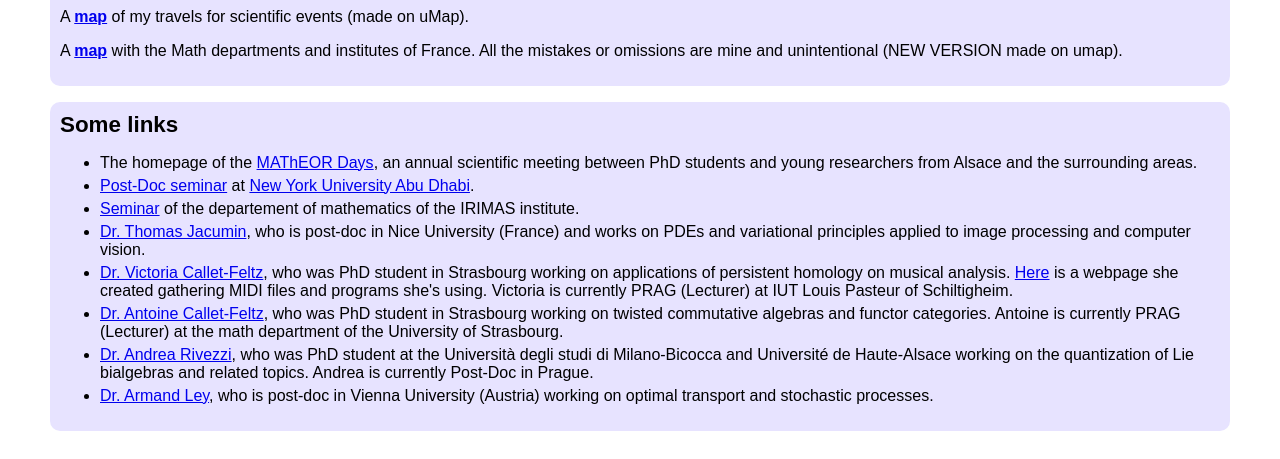
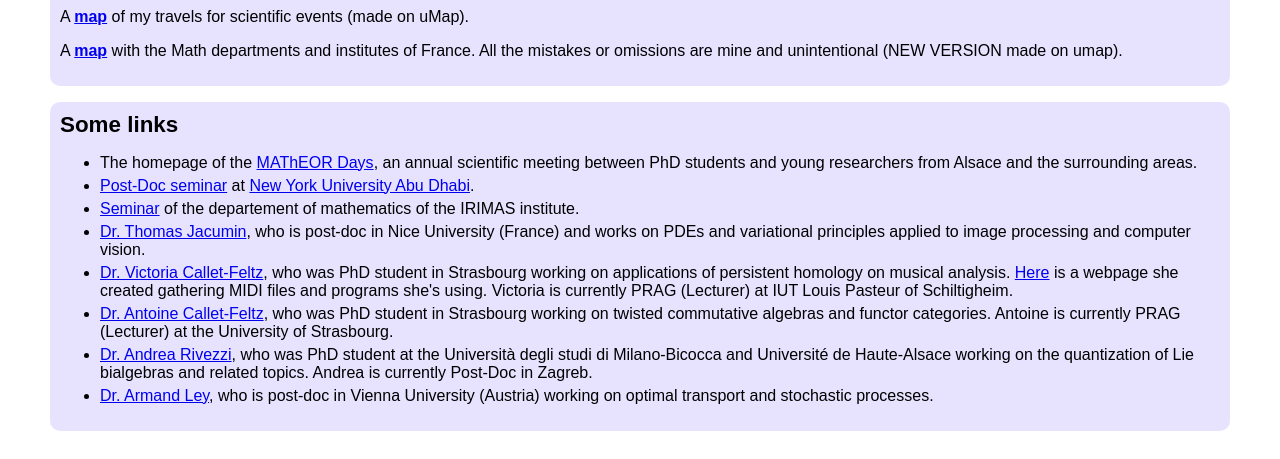
Before and after one commit to qehret/Quentin-Ehret-Webpage, a plain HTML site: page research.html in a window 1280 px wide. Shown: the part 4543-5002 px from the top of the page. Drawn offline with Linux system fonts and the light colour scheme.

Commit message:
Update research.html

```diff
--- a/research.html
+++ b/research.html
@@ -556,9 +556,9 @@ euromaghreb_ehret.pdf" target="_blank">slides</a> )</li>
 
 		<li>  <a href="https://victoriacallet.github.io/index.html" target="_blank"> Dr. Victoria Callet-Feltz</a>, who was PhD student in Strasbourg working on applications of persistent homology on musical analysis. <a href="https://irma-web1.math.unistra.fr/math-musique/" target="_blank"> Here</a> is a webpage she created gathering MIDI files and programs she's using. Victoria is currently PRAG (Lecturer) at IUT Louis Pasteur of Schiltigheim. </li>
 
-		<li> <a href="https://irma.math.unistra.fr/~feltz/" target="_blank"> Dr. Antoine Callet-Feltz</a>, who was PhD student in Strasbourg working on twisted commutative algebras and functor categories. Antoine is currently PRAG (Lecturer) at the math department of the University of Strasbourg. </li>
+		<li> <a href="https://irma.math.unistra.fr/~feltz/" target="_blank"> Dr. Antoine Callet-Feltz</a>, who was PhD student in Strasbourg working on twisted commutative algebras and functor categories. Antoine is currently PRAG (Lecturer) at the University of Strasbourg. </li>
 
-		<li> <a href="https://sites.google.com/view/andrearivezzipersonalwebpage/home-page" target="_blank">Dr. Andrea Rivezzi</a>, who was PhD student at the Università degli studi di Milano-Bicocca and Université de Haute-Alsace working on the quantization of Lie bialgebras and related topics. Andrea is currently Post-Doc in Prague. </li>
+		<li> <a href="https://sites.google.com/view/andrearivezzipersonalwebpage/home-page" target="_blank">Dr. Andrea Rivezzi</a>, who was PhD student at the Università degli studi di Milano-Bicocca and Université de Haute-Alsace working on the quantization of Lie bialgebras and related topics. Andrea is currently Post-Doc in Zagreb. </li>
 
 		<li> <a href="https://perso.matheor.com/armand-ley/index.html" target="_blank"> Dr. Armand Ley</a>, who is post-doc in Vienna University (Austria) working on optimal transport and stochastic processes. </li>
 
```
